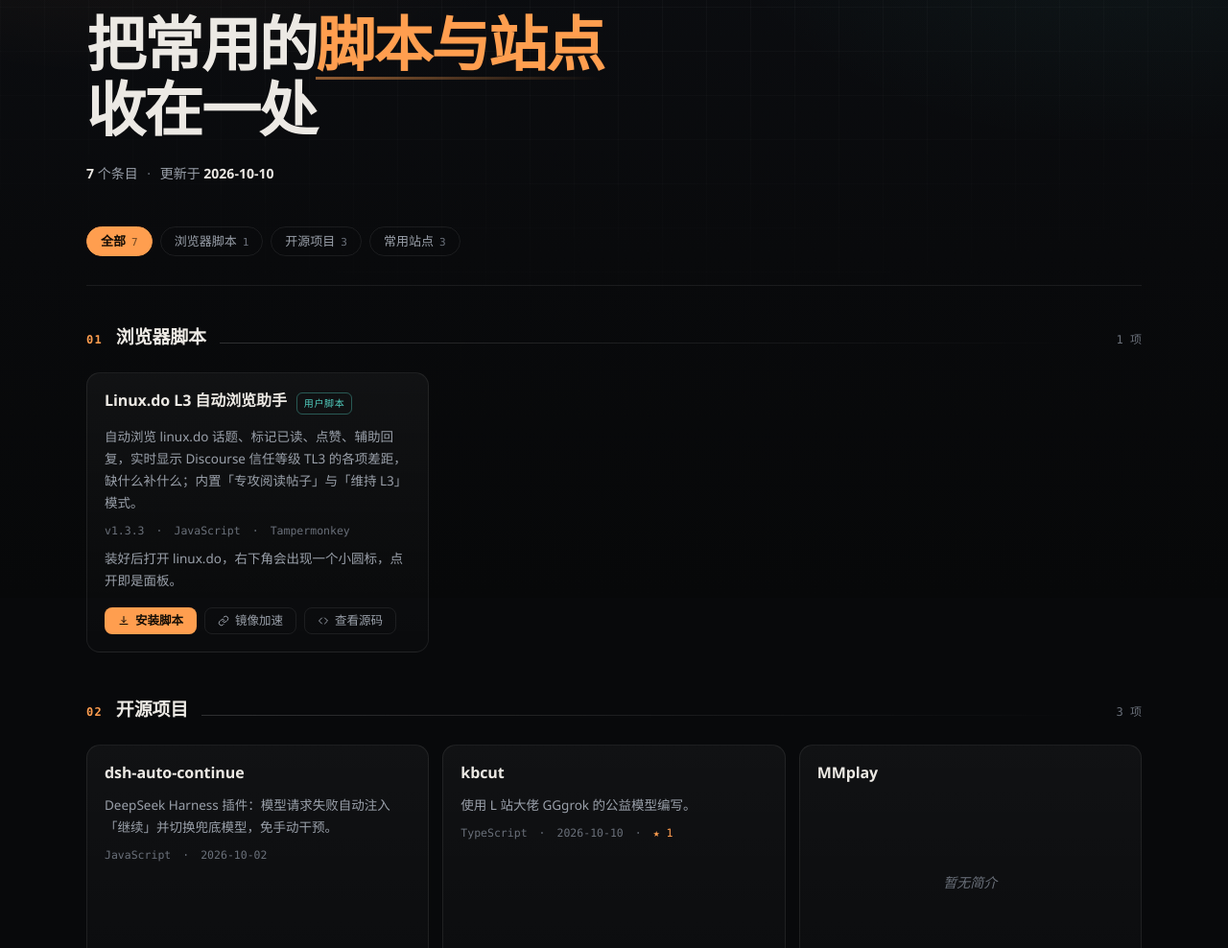
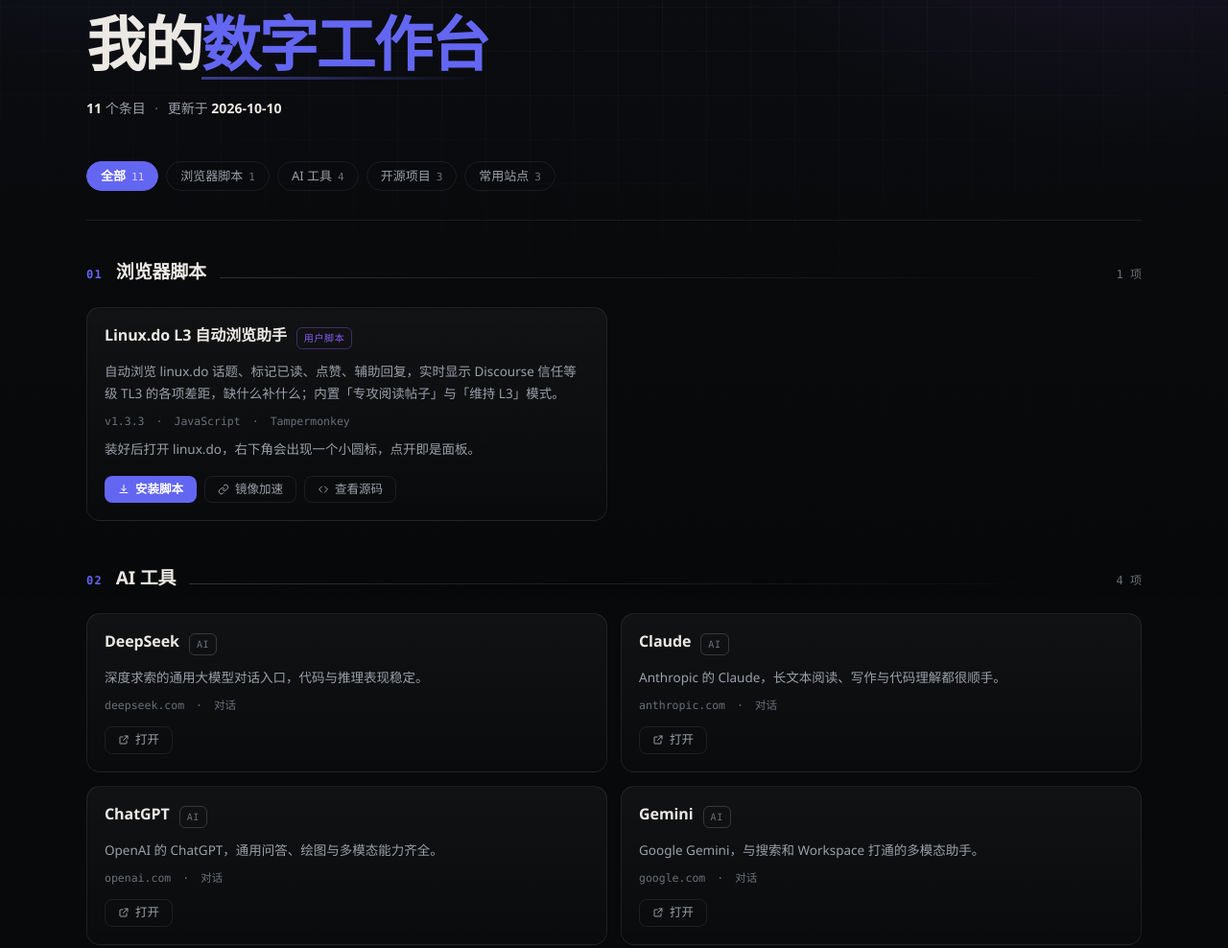
Before and after one commit to cglyvip/cglyvip.github.io, a plain HTML site: page index.html in a window 1280 px wide. Shown: the part 177-1165 px from the top of the page at 96% size. Drawn offline with Linux system fonts and the light colour scheme.

Commit message:
feat: 主色换为蓝紫、标题改为「我的数字工作台」、卡片大屏两列，并新增 AI 工具分类

```diff
--- a/assets/nav.js
+++ b/assets/nav.js
@@ -62,6 +62,40 @@
             { label: '镜像加速', href: SCRIPT_MIRROR, icon: 'link' },
             { label: '查看源码', href: SCRIPT_SRC, icon: 'code' }
           ]
+        }
+      ]
+    },
+    {
+      id: 'ai',
+      name: 'AI 工具',
+      items: [
+        {
+          name: 'DeepSeek',
+          desc: '深度求索的通用大模型对话入口，代码与推理表现稳定。',
+          url: 'https://chat.deepseek.com/',
+          tag: 'AI',
+          meta: ['deepseek.com', '对话']
+        },
+        {
+          name: 'Claude',
+          desc: 'Anthropic 的 Claude，长文本阅读、写作与代码理解都很顺手。',
+          url: 'https://claude.ai/',
+          tag: 'AI',
+          meta: ['anthropic.com', '对话']
+        },
+        {
+          name: 'ChatGPT',
+          desc: 'OpenAI 的 ChatGPT，通用问答、绘图与多模态能力齐全。',
+          url: 'https://chatgpt.com/',
+          tag: 'AI',
+          meta: ['openai.com', '对话']
+        },
+        {
+          name: 'Gemini',
+          desc: 'Google Gemini，与搜索和 Workspace 打通的多模态助手。',
+          url: 'https://gemini.google.com/',
+          tag: 'AI',
+          meta: ['google.com', '对话']
         }
       ]
     },
--- a/assets/style.css
+++ b/assets/style.css
@@ -1,6 +1,6 @@
 /* =========================================================================
  * cglyvip · 工具导航
- * 深色「工具台」风格：暖琥珀强调色、细网格底纹、等宽元信息。
+ * 深色「工具台」风格：蓝紫强调色、细网格底纹、等宽元信息。
  * ========================================================================= */
 
 :root {
@@ -12,9 +12,9 @@
   --fg:        #ece9e4;
   --fg-dim:    #9aa0aa;
   --fg-mute:   #6a707a;
-  --accent:    #ff9e4f;
-  --accent-dim:rgba(255, 158, 79, .14);
-  --teal:      #52cfc0;
+  --accent:    #6366f1;
+  --accent-2:  #8b5cf6;
+  --accent-dim:rgba(99, 102, 241, .14);
 
   --font: "PingFang SC", "HarmonyOS Sans SC", "Microsoft YaHei", "Segoe UI",
           system-ui, -apple-system, sans-serif;
@@ -46,8 +46,8 @@ body::before {
   inset: 0;
   z-index: -2;
   background:
-    radial-gradient(900px 520px at 12% -8%, rgba(255, 158, 79, .10), transparent 62%),
-    radial-gradient(760px 500px at 92% 4%, rgba(82, 207, 192, .07), transparent 60%),
+    radial-gradient(900px 520px at 12% -8%, rgba(99, 102, 241, .16), transparent 62%),
+    radial-gradient(760px 500px at 92% 4%, rgba(139, 92, 246, .12), transparent 60%),
     linear-gradient(180deg, #0b0d11 0%, #08090b 55%, #060708 100%);
 }
 body::after {
@@ -76,7 +76,7 @@ body::after {
 }
 
 a { color: inherit; text-decoration: none; }
-::selection { background: var(--accent); color: #100c07; }
+::selection { background: var(--accent); color: #fff; }
 
 :focus-visible {
   outline: 2px solid var(--accent);
@@ -113,10 +113,10 @@ a { color: inherit; text-decoration: none; }
   width: 30px;
   height: 30px;
   border-radius: 9px;
-  background: linear-gradient(150deg, var(--accent), #e0712a);
-  color: #120c05;
+  background: linear-gradient(150deg, var(--accent), var(--accent-2));
+  color: #fff;
   font: 700 13px/1 var(--mono);
-  box-shadow: 0 6px 18px -6px rgba(255, 158, 79, .6);
+  box-shadow: 0 6px 18px -6px rgba(99, 102, 241, .6);
 }
 .brand-text { font-size: 15px; }
 .brand-text i { color: var(--accent); font-style: normal; padding: 0 1px; }
@@ -138,7 +138,7 @@ a { color: inherit; text-decoration: none; }
 }
 .search:focus-within {
   border-color: var(--accent-dim);
-  border-color: rgba(255, 158, 79, .45);
+  border-color: rgba(99, 102, 241, .45);
   background: rgba(255, 255, 255, .05);
 }
 .search-icon {
@@ -255,10 +255,10 @@ main {
 .chip[aria-selected="true"] {
   background: var(--accent);
   border-color: var(--accent);
-  color: #120c05;
+  color: #fff;
   font-weight: 600;
 }
-.chip[aria-selected="true"] .n { color: rgba(18, 12, 5, .6); }
+.chip[aria-selected="true"] .n { color: rgba(255, 255, 255, .7); }
 
 /* 分组 ------------------------------------------------------------------- */
 .group { padding: 38px 0 6px; }
@@ -317,13 +317,13 @@ main {
   inset: 0 auto auto 0;
   height: 2px;
   width: 0;
-  background: linear-gradient(90deg, var(--accent), var(--teal));
+  background: linear-gradient(90deg, var(--accent), var(--accent-2));
   transition: width .45s cubic-bezier(.22, .8, .3, 1);
 }
 .card:hover {
-  border-color: rgba(255, 158, 79, .34);
+  border-color: rgba(99, 102, 241, .34);
   transform: translateY(-4px);
-  box-shadow: 0 22px 44px -26px rgba(0, 0, 0, .95), 0 0 0 1px rgba(255, 158, 79, .07);
+  box-shadow: 0 22px 44px -26px rgba(0, 0, 0, .95), 0 0 0 1px rgba(99, 102, 241, .07);
 }
 .card:hover::before { width: 100%; }
 
@@ -360,8 +360,8 @@ main {
   color: var(--fg-mute);
   white-space: nowrap;
 }
-.tag.private { border-color: rgba(255, 158, 79, .38); color: var(--accent); }
-.tag.script  { border-color: rgba(82, 207, 192, .38); color: var(--teal); }
+.tag.private { border-color: rgba(99, 102, 241, .38); color: var(--accent); }
+.tag.script  { border-color: rgba(139, 92, 246, .38); color: var(--accent-2); }
 
 .card-desc {
   margin: 0;
@@ -403,10 +403,10 @@ main {
 .btn.primary {
   border-color: transparent;
   background: var(--accent);
-  color: #120c05;
+  color: #fff;
   font-weight: 600;
 }
-.btn.primary:hover { background: #ffab68; }
+.btn.primary:hover { background: var(--accent-2); }
 .btn svg { width: 12px; height: 12px; fill: none; stroke: currentColor; stroke-width: 2; stroke-linecap: round; stroke-linejoin: round; }
 
 .empty {
@@ -432,6 +432,11 @@ footer i { font-style: normal; }
 footer a { color: var(--fg-dim); }
 footer a:hover { color: var(--accent); }
 
+/* 大屏：卡片固定两列 ------------------------------------------------------ */
+@media (min-width: 1024px) {
+  .grid { grid-template-columns: repeat(2, 1fr); }
+}
+
 /* 窄屏 ------------------------------------------------------------------- */
 @media (max-width: 720px) {
   .topbar { flex-wrap: wrap; row-gap: 10px; }
--- a/index.html
+++ b/index.html
@@ -3,11 +3,11 @@
 <head>
 <meta charset="utf-8">
 <meta name="viewport" content="width=device-width, initial-scale=1">
-<title>cglyvip · 工具导航</title>
-<meta name="description" content="cglyvip 的个人工具导航：浏览器脚本、开源项目与常用站点。">
+<title>我的数字工作台</title>
+<meta name="description" content="我的数字工作台：浏览器脚本、AI 工具、开源项目与常用站点。">
 <meta name="color-scheme" content="dark">
 <link rel="icon" href="assets/favicon.svg" type="image/svg+xml">
-<link rel="stylesheet" href="assets/style.css?v=20261019a">
+<link rel="stylesheet" href="assets/style.css?v=20261117a">
 </head>
 <body>
 <div class="grain" aria-hidden="true"></div>
@@ -35,7 +35,7 @@
 <main>
   <section class="hero">
     <p class="eyebrow">PERSONAL TOOLBOX</p>
-    <h1>把常用的<span class="hl">脚本与站点</span><br>收在一处</h1>
+    <h1>我的<span class="hl">数字工作台</span></h1>
     <p class="lede">
       <b id="count">—</b> 个条目
       <i>·</i>
@@ -56,6 +56,6 @@
   <a href="https://github.com/cglyvip/cglyvip.github.io" target="_blank" rel="noopener">本站源码</a>
 </footer>
 
-<script src="assets/nav.js?v=20261019a"></script>
+<script src="assets/nav.js?v=20261117a"></script>
 </body>
 </html>
```
